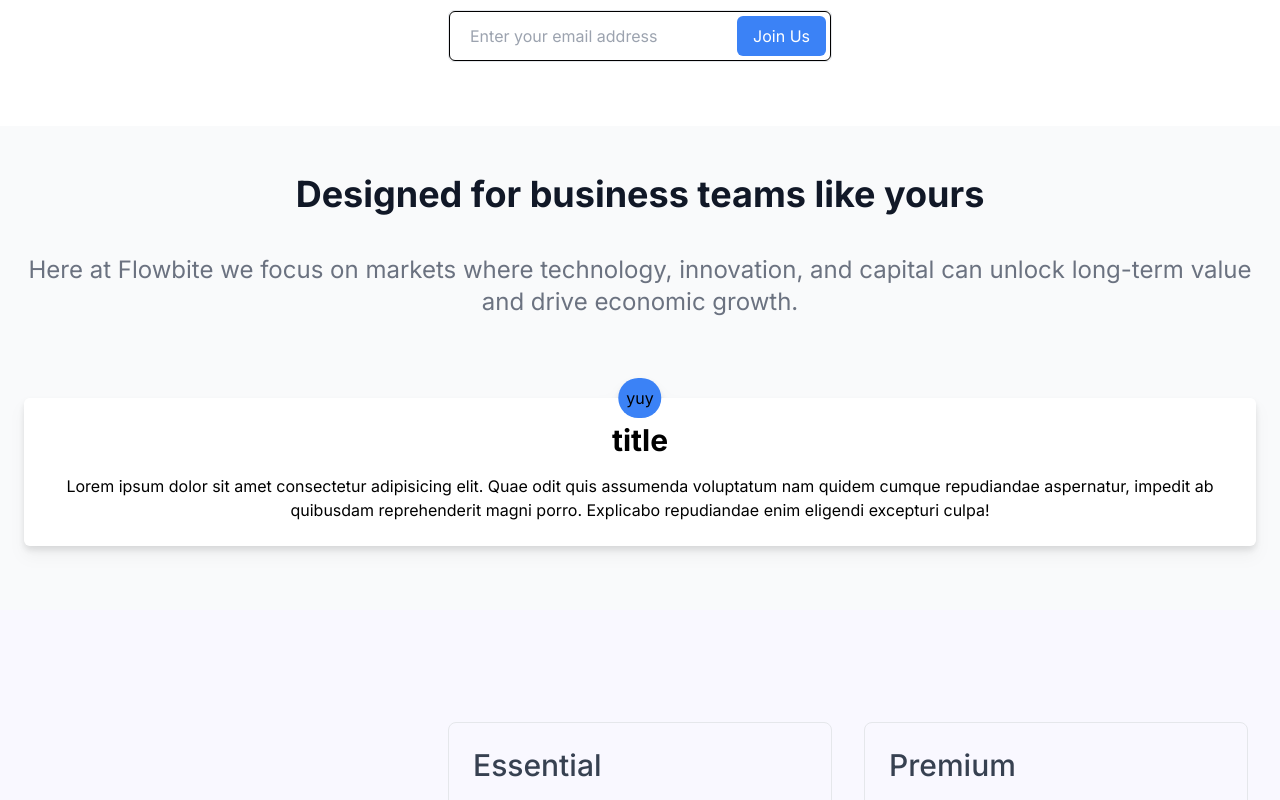
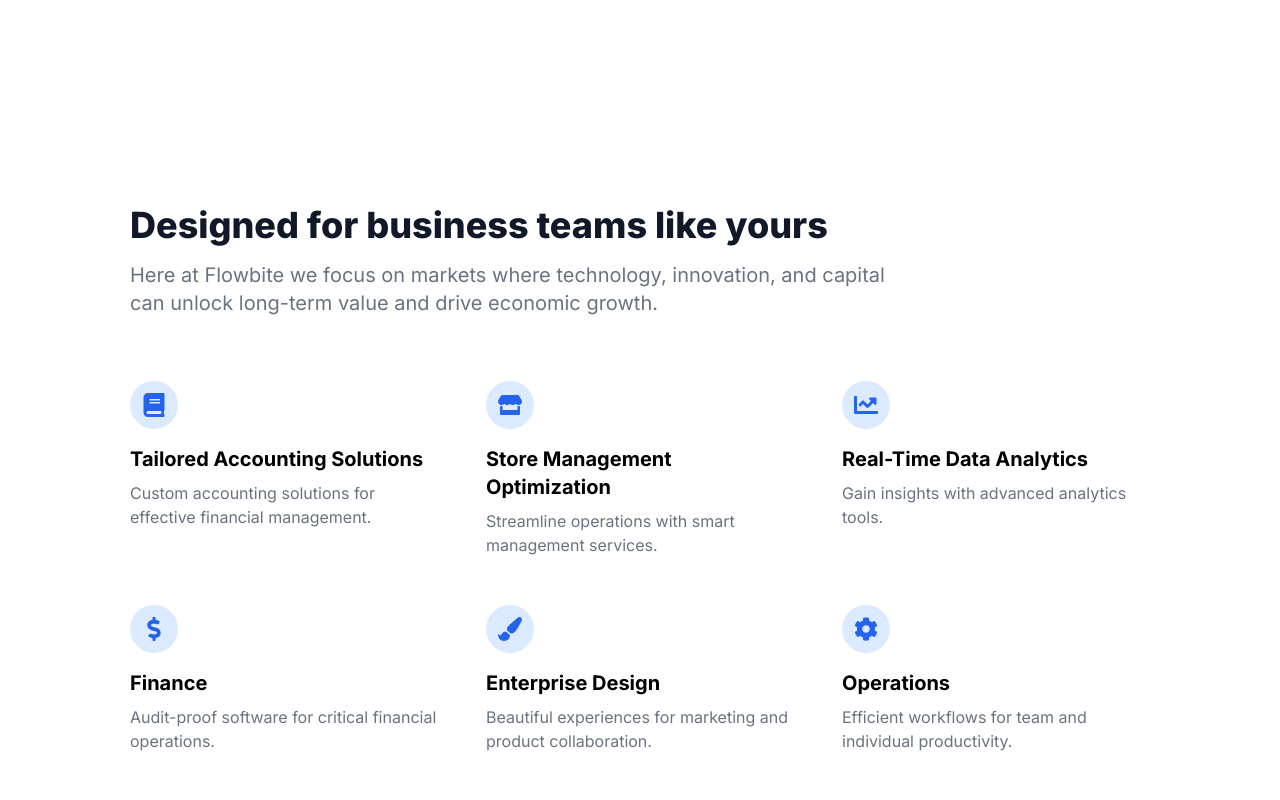
Before and after one commit to ahmadhassoun366/DAC-WebApp, a Next.js app: page / in a window 1280 px wide. Shown: the part 1340-2140 px from the top of the page. Built offline with nearby package versions, Linux system fonts and the light colour scheme.

Commit message:
edting containers

```diff
--- a/src/app/page.tsx
+++ b/src/app/page.tsx
@@ -11,13 +11,13 @@ import { plans, services } from "@/static/data";
 
 export default function Home() {
   return (
-    <main className="">
+    <main className="dark:bg-abrandc-dark-blackish bg-white">
       <HeaderComponent />
       {/* Hero Section */}
+      <main className="dark:bg-abrandc-dark-blackish bg-white container-2 mx-auto space-y-20">
         <section className="bg-gray-50 py-20">
           <div className="grid max-w-screen-xxl px-0 py-8 mx-auto lg:gap-8 xl:gap-0 lg:py-10 lg:grid-cols-12 lg:m-auto ">
-          <div className="lg:m-auto place-self-center lg:col-span-7 z-10 text-center lg:text-start" >
-
+            <div className="lg:m-auto place-self-center lg:col-span-7 z-10 text-center lg:text-start">
               <h1 className="max-w-2xl mb-6 text-4xl leading-none md:text-5xl xl:text-4xl text-gray-900 font-spaceGrotesk font-bold">
                 Efficient Business Management
               </h1>
@@ -38,10 +38,13 @@ export default function Home() {
               >
                 Speak to Sales
               </Link>
-
             </div>
             <div className="mt-0 ml-0 lg:col-span-5 flex">
-            <Image src={bg} alt="" className="lg:w-full absolute top-10 m-auto blur-[20px] lg:blur-[0] lg:relative z-0 mr-0" />
+              <Image
+                src={bg}
+                alt=""
+                className="lg:w-full absolute top-10 m-auto blur-[20px] lg:blur-[0] lg:relative z-0 mr-0"
+              />
             </div>
           </div>
         </section>
@@ -57,17 +60,24 @@ export default function Home() {
             </h1>
             <div className="flex max-w-screen-xxl">
               <div className="hidden lg:mt-0 lg:ml-0 lg:col-span-5 flex-1 lg:flex">
-              <Image src={imgSB} alt="" className="w-2/3 sm:w-full md:w-2/3 lg:w-full drop-shadow-lg" />
+                <Image
+                  src={imgSB}
+                  alt=""
+                  className="w-2/3 sm:w-full md:w-2/3 lg:w-full drop-shadow-lg"
+                />
               </div>
               <div className="flex-1 flex flex-col items-center justify-center">
-              <h1 className="ml-0 text-left text-3xl font-bold text-gray-700 mb-4">Title</h1>
+                <h1 className="ml-0 text-left text-3xl font-bold text-gray-700 mb-4">
+                  Title
+                </h1>
                 <p className="text-gray-500 text-center text-justify whitespace-pre-line">
-                Under our Strategic Business Solution Partnerships, we collaborate
-                with diverse businesses aiming to streamline their operations and
-                enhance their productivity. From accounting to store management and
-                beyond, our comprehensive suite of services caters to your unique
-                business needs. Join us to redefine your business strategies,
-                optimize efficiency and drive your business towards prolific growth.
+                  Under our Strategic Business Solution Partnerships, we
+                  collaborate with diverse businesses aiming to streamline their
+                  operations and enhance their productivity. From accounting to
+                  store management and beyond, our comprehensive suite of
+                  services caters to your unique business needs. Join us to
+                  redefine your business strategies, optimize efficiency and
+                  drive your business towards prolific growth.
                 </p>
               </div>
             </div>
@@ -85,35 +95,45 @@ export default function Home() {
                 >
                   Join Us
                 </button>
-
-
               </form>
             </div>
           </div>
         </section>
-      {/* services Section */}
-      <section
-        id="contact"
-        className=" mx-auto px-6 py-16 pt-10 text-center bg-gray-50"
-      >
-        <div className="m-auto mt-2 max-w-screen-xxl ">
-          <h1 className="text-2xl mb-10 font-bold text-gray-900 md:text-4xl">
+        {/* Services Section */}
+        <section id="faq" className="bg-white dark:bg-abrandc-dark-grey">
+          <div className="py-8 px-4 mx-auto max-w-screen-xl sm:py-16 lg:px-6">
+            <div className="max-w-screen-md mb-8 lg:mb-16">
+              <h2 className="mb-4 text-4xl font-extrabold text-gray-900 dark:text-white">
                 Designed for business teams like yours
-          </h1>
-          <p className="text-xl mb-20  text-gray-500 md:text-2xl">Here at Flowbite we focus on markets where technology, innovation, and capital can unlock long-term value and drive economic growth.</p>
-          <div className="p-6 rounded-md relative bg-white drop-shadow-lg">
-            <div className="absolute top-0 left-1/2 transform -translate-x-1/2 -mt-5 bg-blue-500 rounded-full p-2">
-              yuy
+              </h2>
+              <p className="text-gray-500 sm:text-xl dark:text-gray-400">
+                Here at Flowbite we focus on markets where technology,
+                innovation, and capital can unlock long-term value and drive
+                economic growth.
+              </p>
             </div>
-            <h1 className="text-3xl font-bold mb-4">title</h1>
-            <p className="">Lorem ipsum dolor sit amet consectetur adipisicing elit. Quae odit quis assumenda voluptatum nam quidem cumque repudiandae aspernatur, impedit ab quibusdam reprehenderit magni porro. Explicabo repudiandae enim eligendi excepturi culpa!</p>
+            <div className="space-y-8 md:grid md:grid-cols-2 lg:grid-cols-3 md:gap-12 md:space-y-0">
+              {services.map((service, index) => (
+                <div key={index}>
+                  <div className="flex justify-center items-center mb-4 w-10 h-10 rounded-full bg-blue-100 lg:h-12 lg:w-12 dark:bg-blue-900">
+                    <service.icon className="w-5 h-5 text-blue-600 lg:w-6 lg:h-6 dark:text-blue-300" />
                   </div>
-
+                  <h3 className="mb-2 text-xl font-bold dark:text-white">
+                    {service.title}
+                  </h3>
+                  <p className="text-gray-500 dark:text-gray-400">
+                    {service.description}
+                  </p>
+                </div>
+              ))}
+            </div>
           </div>
         </section>
-
         {/* Price Section */}
-      <section id="pricing" className="bg-abrandc-light-grey dark:bg-abrandc-dark-blackish">
+        <section
+          id="pricing"
+          className="bg-abrandc-light-grey dark:bg-abrandc-dark-blackish"
+        >
           <div className="container mx-auto px-6 pt-28">
             <div
               className="xl:-mx-8 xl:flex xl:items-center"
@@ -184,7 +204,10 @@ export default function Home() {
 
                         <div className="mt-8 space-y-4">
                           {plan.features.map((feature, featureIndex) => (
-                          <div key={featureIndex} className="flex items-center">
+                            <div
+                              key={featureIndex}
+                              className="flex items-center"
+                            >
                               <feature.icon
                                 size={20}
                                 className={
@@ -207,35 +230,7 @@ export default function Home() {
             </div>
           </div>
         </section>
-      {/* Services Section */}
-      <section id="faq" className="bg-white dark:bg-abrandc-dark-grey">
-        <div className="py-8 px-4 mx-auto max-w-screen-xl sm:py-16 lg:px-6">
-          <div className="max-w-screen-md mb-8 lg:mb-16">
-            <h2 className="mb-4 text-4xl font-extrabold text-gray-900 dark:text-white">
-              Designed for business teams like yours
-            </h2>
-            <p className="text-gray-500 sm:text-xl dark:text-gray-400">
-              Here at Flowbite we focus on markets where technology, innovation,
-              and capital can unlock long-term value and drive economic growth.
-            </p>
-          </div>
-          <div className="space-y-8 md:grid md:grid-cols-2 lg:grid-cols-3 md:gap-12 md:space-y-0">
-            {services.map((service, index) => (
-              <div key={index}>
-                <div className="flex justify-center items-center mb-4 w-10 h-10 rounded-full bg-blue-100 lg:h-12 lg:w-12 dark:bg-blue-900">
-                  <service.icon className="w-5 h-5 text-blue-600 lg:w-6 lg:h-6 dark:text-blue-300" />
-                </div>
-                <h3 className="mb-2 text-xl font-bold dark:text-white">
-                  {service.title}
-                </h3>
-                <p className="text-gray-500 dark:text-gray-400">
-                  {service.description}
-                </p>
-              </div>
-            ))}
-          </div>
-        </div>
-      </section>
+      </main>
       <FooterComponent />
     </main>
   );
```
Lines whose indentation alone changed are shown as unchanged.
